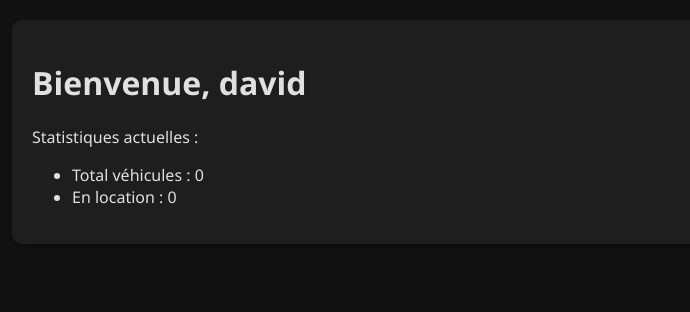
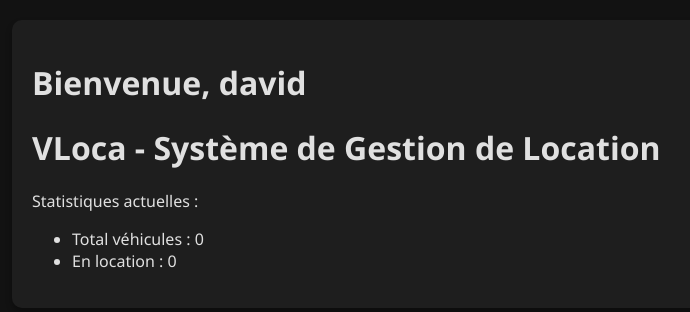
Before and after one commit to firedave-dev/VLoca, a PHP site: page / in a window 1280 px wide. Shown: the part 72-384 px from the top of the page, without its empty margins (78-768 px from the left). Run offline with PHP 8.4, Linux system fonts and the light colour scheme; a user stored in the database is signed in; data that the repository does not hold is empty.

Commit message:
Test des cas de conflit avec l'index.php

```diff
--- a/index.php
+++ b/index.php
@@ -22,6 +22,7 @@ $total_rented = $pdo->query("SELECT COUNT(*) FROM vehicules WHERE statut='loue'"
         </nav>
         <div class="card">
             <h1>Bienvenue, <?= $_SESSION['user'] ?></h1>
+            <h1>VLoca - Système de Gestion de Location</h1>
             <p>Statistiques actuelles :</p>
             <ul>
                 <li>Total véhicules : <?= $total_cars ?></li>
```
